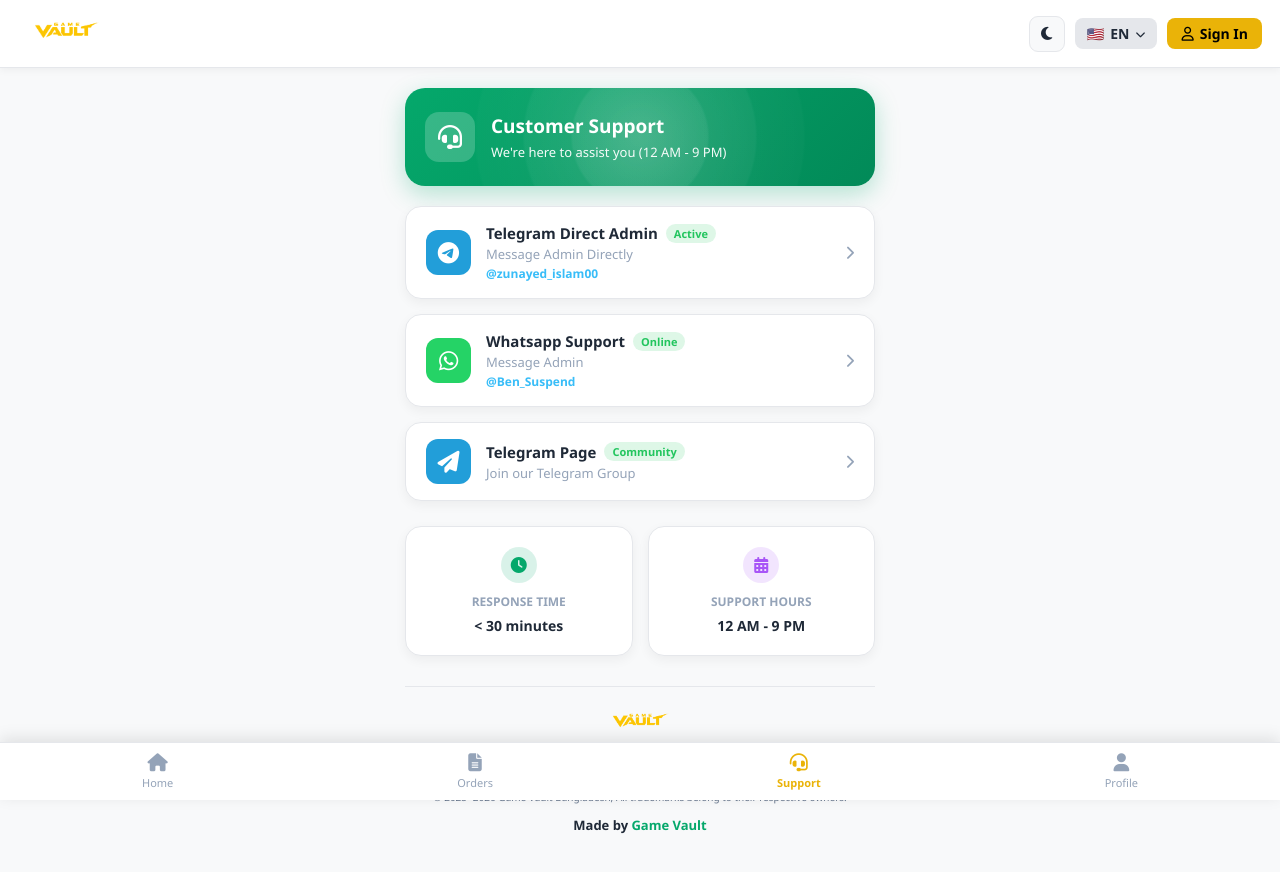
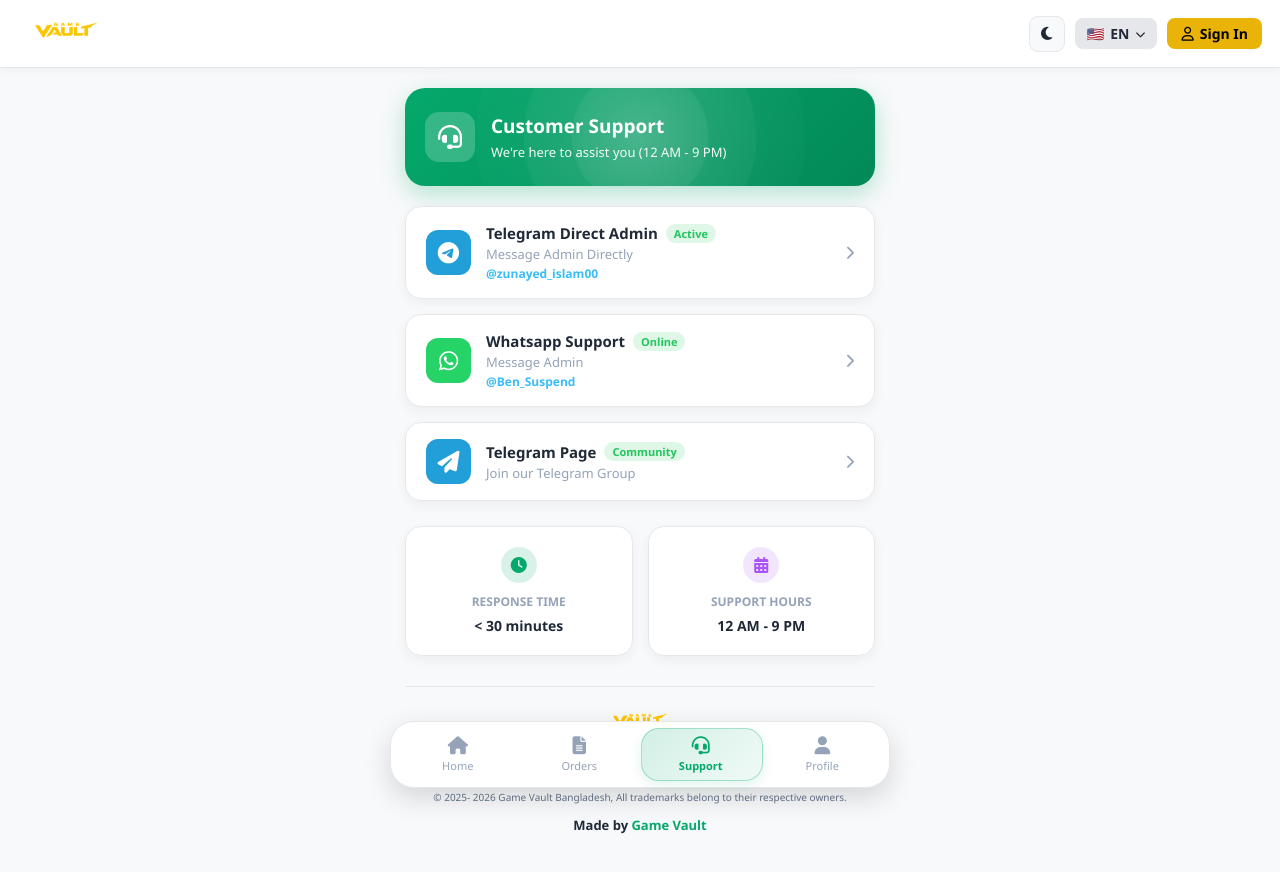
Before and after one commit to Electro70/brothers-game-shop, a plain HTML site: page support.html in a window 1280 px wide. Drawn offline with Linux system fonts and the light colour scheme; no server answers.

Commit message:
Update support.html

```diff
--- a/support.html
+++ b/support.html
@@ -35,8 +35,19 @@
         body {
             background-color: var(--bg-color);
             color: var(--text-color);
-            padding-bottom: 90px;
+            padding-bottom: 105px;
             transition: background 0.3s, color 0.3s;
+        }
+
+        @keyframes fadeRiseIn {
+            from {
+                opacity: 0;
+                transform: translateY(14px);
+            }
+            to {
+                opacity: 1;
+                transform: translateY(0);
+            }
         }
 
         /* Header */
@@ -77,7 +88,11 @@
             justify-content: center;
             cursor: pointer;
             font-size: 15px;
-            transition: 0.2s;
+            transition: transform 0.2s ease, border-color 0.2s ease;
+        }
+
+        .theme-icon-btn:active {
+            transform: scale(0.93);
         }
 
         .lang-trigger {
@@ -91,6 +106,11 @@
             font-weight: 600;
             cursor: pointer;
             color: var(--text-color);
+            transition: transform 0.2s ease;
+        }
+
+        .lang-trigger:active {
+            transform: scale(0.95);
         }
 
         /* Sign In Button */
@@ -105,6 +125,11 @@
             display: flex;
             align-items: center;
             gap: 6px;
+            transition: transform 0.2s ease;
+        }
+
+        .signin-btn:active {
+            transform: scale(0.95);
         }
 
         /* User Balance Pill */
@@ -174,6 +199,7 @@
             display: flex;
             align-items: center;
             gap: 16px;
+            animation: fadeRiseIn 0.45s cubic-bezier(0.22, 1, 0.36, 1) both;
         }
 
         .support-icon-box {
@@ -212,12 +238,22 @@
             text-decoration: none;
             color: var(--text-color);
             box-shadow: 0 4px 12px rgba(0,0,0,0.05);
-            transition: 0.2s;
+            transition: transform 0.22s cubic-bezier(0.22, 1, 0.36, 1), border-color 0.22s ease, box-shadow 0.22s ease;
+            animation: fadeRiseIn 0.5s cubic-bezier(0.22, 1, 0.36, 1) both;
         }
+
+        .support-card:nth-of-type(2) { animation-delay: 0.06s; }
+        .support-card:nth-of-type(3) { animation-delay: 0.12s; }
+        .support-card:nth-of-type(4) { animation-delay: 0.18s; }
 
         .support-card:hover {
             transform: translateY(-2px);
             border-color: #05a86b;
+            box-shadow: 0 8px 18px rgba(5, 168, 107, 0.12);
+        }
+
+        .support-card:active {
+            transform: scale(0.98);
         }
 
         .support-card-left {
@@ -303,6 +339,7 @@
             gap: 15px;
             margin-top: 25px;
             margin-bottom: 25px;
+            animation: fadeRiseIn 0.55s cubic-bezier(0.22, 1, 0.36, 1) 0.22s both;
         }
 
         .info-box {
@@ -379,22 +416,49 @@
             text-decoration: underline;
         }
 
-        /* Bottom Navigation Bar (5 Items) */
+        /* Animated Sliding Pill Bottom Navigation Bar */
         .bottom-nav {
             position: fixed;
-            bottom: 0;
-            left: 0;
-            width: 100%;
+            bottom: 12px;
+            left: 50%;
+            width: calc(100% - 24px);
+            max-width: 500px;
             background: var(--header-bg);
             display: flex;
-            justify-content: space-around;
-            padding: 10px 0;
-            box-shadow: 0 -4px 15px rgba(0,0,0,0.1);
-            border-top: 1px solid var(--border-color);
+            align-items: center;
+            padding: 6px;
+            border-radius: 24px;
+            box-shadow: 0 10px 28px rgba(0,0,0,0.14);
+            border: 1px solid var(--border-color);
             z-index: 100;
+            transform: translate(-50%, 150%);
+            opacity: 0;
+            transition: transform 0.6s cubic-bezier(0.22, 1, 0.36, 1), opacity 0.45s ease;
+        }
+
+        .bottom-nav.nav-ready {
+            transform: translate(-50%, 0);
+            opacity: 1;
+        }
+
+        .nav-indicator {
+            position: absolute;
+            top: 6px;
+            left: 6px;
+            height: calc(100% - 12px);
+            border-radius: 18px;
+            background: linear-gradient(135deg, rgba(5, 168, 107, 0.18), rgba(5, 168, 107, 0.06));
+            border: 1px solid rgba(5, 168, 107, 0.3);
+            box-shadow: 0 4px 12px rgba(5, 168, 107, 0.12);
+            transition: transform 0.38s cubic-bezier(0.22, 1, 0.36, 1), width 0.38s cubic-bezier(0.22, 1, 0.36, 1);
+            pointer-events: none;
+            z-index: 0;
         }
 
         .nav-item {
+            position: relative;
+            z-index: 1;
+            flex: 1;
             text-align: center;
             color: #94a3b8;
             text-decoration: none;
@@ -403,11 +467,18 @@
             flex-direction: column;
             align-items: center;
             gap: 4px;
+            padding: 8px 4px;
+            border-radius: 18px;
             cursor: pointer;
+            transition: color 0.25s ease, transform 0.15s ease;
+        }
+
+        .nav-item:active {
+            transform: scale(0.94);
         }
 
         .nav-item.active {
-            color: var(--accent-color);
+            color: #05a86b;
             font-weight: 700;
         }
 
@@ -433,6 +504,7 @@
             border-radius: 16px;
             padding: 20px;
             border: 1px solid var(--border-color);
+            animation: fadeRiseIn 0.25s cubic-bezier(0.22, 1, 0.36, 1) both;
         }
 
         .modal-option {
@@ -446,6 +518,11 @@
             display: flex;
             justify-content: space-between;
             align-items: center;
+            transition: transform 0.15s ease, border-color 0.2s ease;
+        }
+
+        .modal-option:active {
+            transform: scale(0.98);
         }
     </style>
 </head>
@@ -589,8 +666,9 @@
 
     </div>
 
-    <!-- Bottom Navigation Bar (5 Items) -->
+    <!-- Bottom Navigation Bar with Sliding Pill Indicator -->
     <nav class="bottom-nav">
+        <span class="nav-indicator" id="nav-indicator"></span>
         <a href="index.html" class="nav-item">
             <i class="fa-solid fa-house" style="font-size: 18px;"></i>
             <span data-i18n="nav_home">Home</span>
@@ -613,7 +691,7 @@
         </a>
     </nav>
 
-    <!-- Language Modal (Theme removed from modal) -->
+    <!-- Language Modal -->
     <div class="modal-overlay" id="langModal" onclick="if(event.target===this) closeModal()">
         <div class="modal-box">
             <div style="display:flex; justify-content:space-between; align-items:center; margin-bottom:15px; font-weight:bold; color:var(--text-color);">
@@ -663,6 +741,10 @@
                 if (headerBalancePill) headerBalancePill.style.display = "none";
                 if (headerAddMoneyPlus) headerAddMoneyPlus.style.display = "none";
                 if (navAddMoney) navAddMoney.style.display = "none";
+            }
+
+            if (window.updateNavIndicator) {
+                requestAnimationFrame(window.updateNavIndicator);
             }
         });
 
@@ -733,6 +815,24 @@
             }
         };
 
+        function updateNavIndicator() {
+            const nav = document.querySelector('.bottom-nav');
+            const indicator = document.getElementById('nav-indicator');
+            if (!nav || !indicator) return;
+
+            const visibleItems = Array.from(nav.querySelectorAll('.nav-item')).filter(
+                el => getComputedStyle(el).display !== 'none'
+            );
+            const activeItem = visibleItems.find(el => el.classList.contains('active'));
+            if (!activeItem) return;
+
+            const navRect = nav.getBoundingClientRect();
+            const itemRect = activeItem.getBoundingClientRect();
+            indicator.style.width = `${itemRect.width}px`;
+            indicator.style.transform = `translateX(${itemRect.left - navRect.left - 6}px)`;
+        }
+        window.updateNavIndicator = updateNavIndicator;
+
         function applyTheme() {
             const theme = localStorage.getItem('theme') || 'light';
             const icon = document.getElementById('theme-icon');
@@ -801,11 +901,24 @@
                 document.getElementById('check-en').style.display = 'block';
                 document.getElementById('check-bn').style.display = 'none';
             }
+
+            requestAnimationFrame(updateNavIndicator);
         }
 
         applyTheme();
         const savedLang = localStorage.getItem('language') || 'en';
         applyLanguage(savedLang);
+
+        window.addEventListener('load', () => {
+            const nav = document.querySelector('.bottom-nav');
+            updateNavIndicator();
+            requestAnimationFrame(() => {
+                nav?.classList.add('nav-ready');
+                updateNavIndicator();
+            });
+        });
+
+        window.addEventListener('resize', updateNavIndicator);
     </script>
 </body>
 </html>
```
